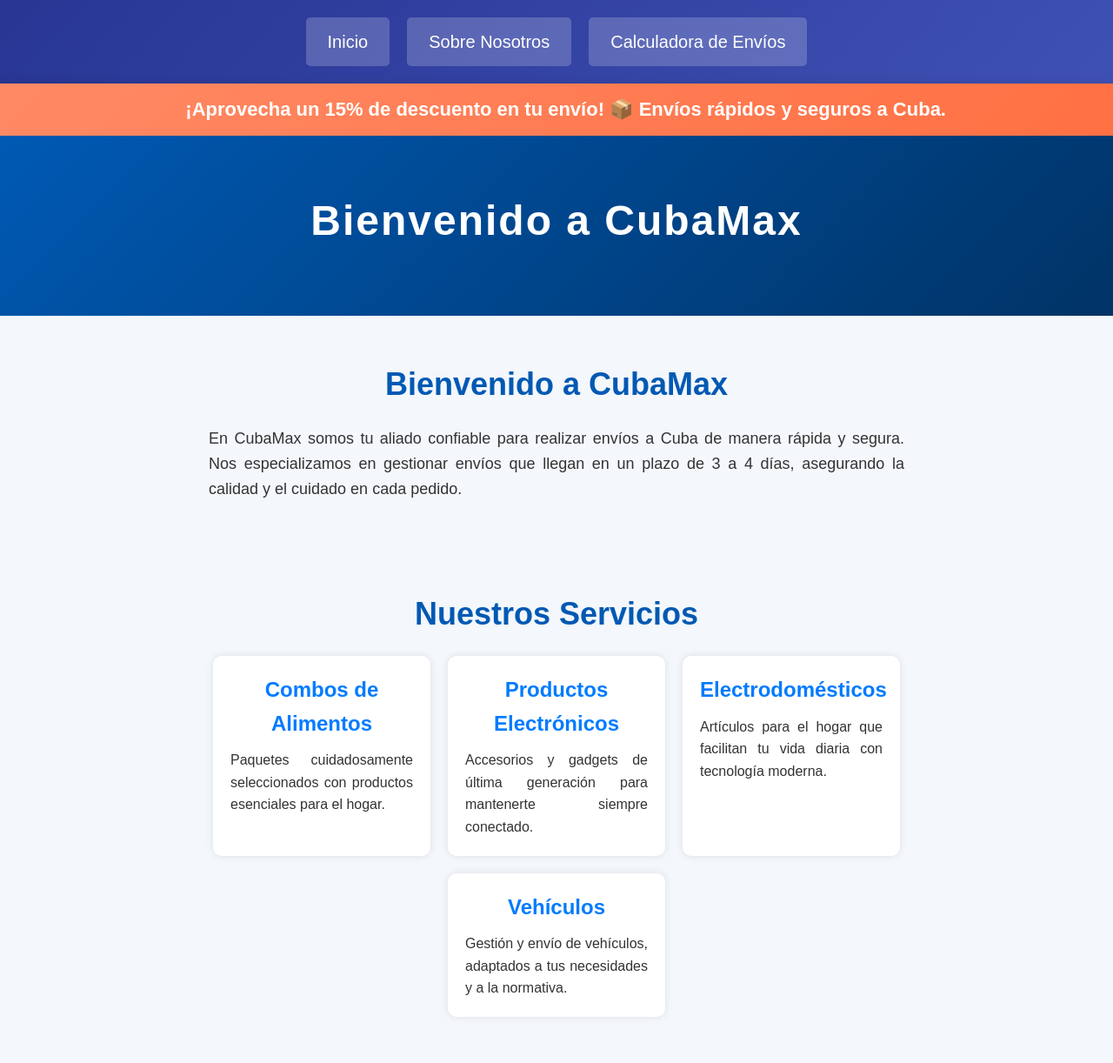
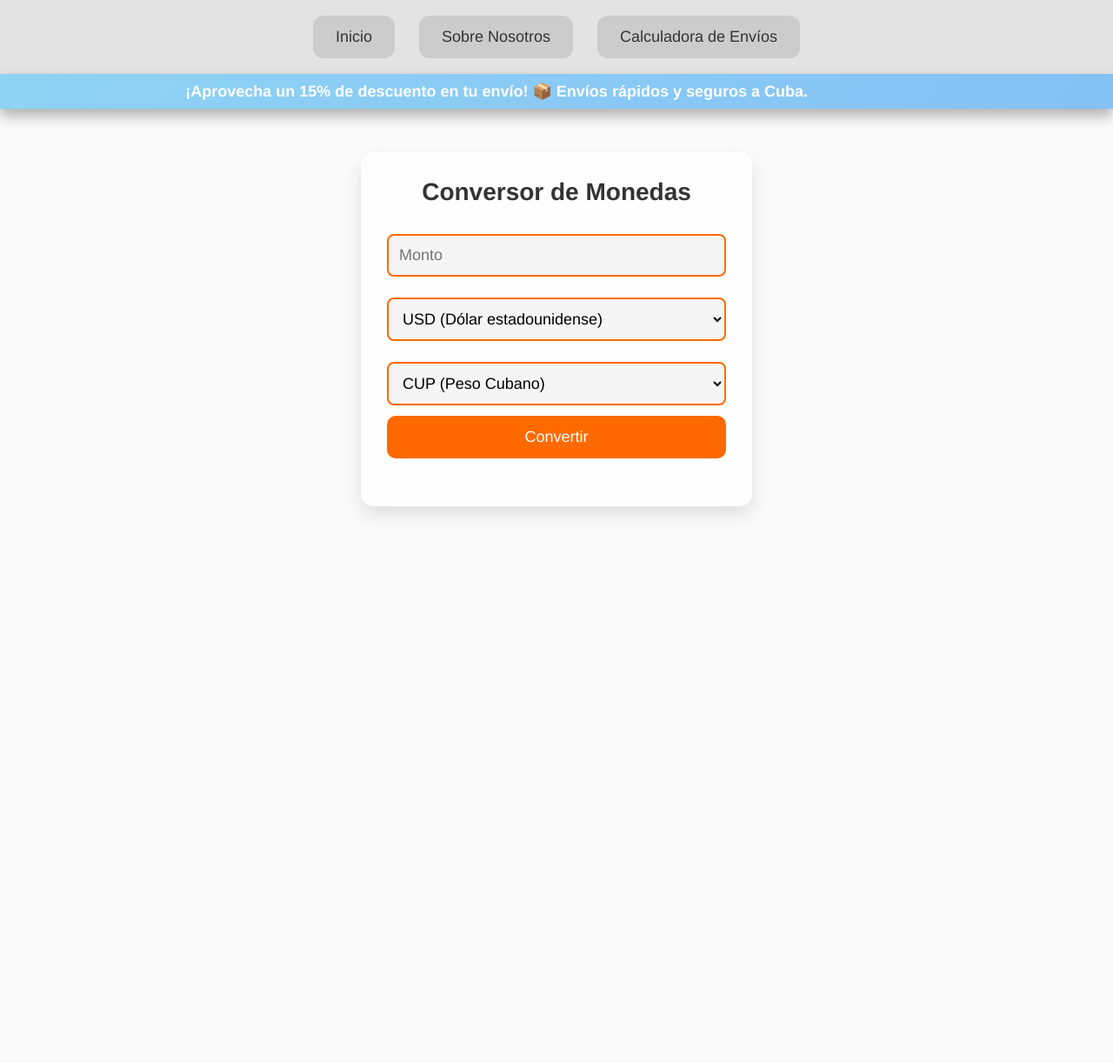
Before and after one commit to CubaExpress/cubamaxd, a plain HTML site: page sobre-nosotros.html in a window 1280 px wide. Shown: the top 1222 px of the page at 87% size. After the commit the page ends 800 px from the top, so only its background shows below. Drawn offline with Linux system fonts and the light colour scheme.

Commit message:
Update sobre-nosotros.html

```diff
--- a/sobre-nosotros.html
+++ b/sobre-nosotros.html
@@ -3,245 +3,266 @@
 <head>
     <meta charset="UTF-8">
     <meta name="viewport" content="width=device-width, initial-scale=1.0">
-  <title>CubaMax</title>
+    <title>CubaExpress - Envíos a Cuba</title>
+
     <style>
-    /* Reset y estilos globales */
         * {
             margin: 0;
             padding: 0;
             box-sizing: border-box;
-      font-family: Arial, sans-serif;
+            font-family: 'Helvetica Neue', Arial, sans-serif;
         }
+
         body {
-      background: #f4f7fc;
+            background-color: #fafafa;
             color: #333;
             font-size: 16px;
-      line-height: 1.6;
         }
-    /* Menú de navegación */
+
+        header {
+            background: #4e4e9f;
+            color: white;
+            padding: 30px;
+            text-align: center;
+            font-size: 32px;
+            font-weight: bold;
+            border-bottom: 4px solid #3b3b8f;
+        }
+
         nav {
             display: flex;
             justify-content: center;
-      flex-wrap: wrap;
-      background: linear-gradient(135deg, #283593, #3f51b5);
-      padding: 15px;
-      box-shadow: 0px 4px 8px rgba(0,0,0,0.2);
+            align-items: center;
+            background: #e3e3e3;
+            padding: 18px;
+            box-shadow: 0px 4px 8px rgba(0, 0, 0, 0.2);
+            flex-wrap: nowrap;
         }
+
         nav a {
-      color: #fff;
+            color: #333;
             text-decoration: none;
-      padding: 12px 25px;
-      font-size: 20px;
-      margin: 5px 10px;
-      border-radius: 5px;
-      transition: background 0.3s ease, transform 0.3s ease, box-shadow 0.3s ease;
-      background: rgba(255, 255, 255, 0.2);
+            padding: 14px 26px;
+            font-size: 18px; /* Menú más grande */
+            margin: 0 14px;
+            border-radius: 12px;
+            transition: all 0.3s ease;
+            background: rgba(0, 0, 0, 0.1);
+            white-space: nowrap;
         }
+
         nav a:hover {
-      background: rgba(255, 255, 255, 0.3);
-      transform: scale(1.1);
+            background: rgba(0, 0, 0, 0.2);
+            transform: scale(1.05);
             box-shadow: 0 4px 8px rgba(0, 0, 0, 0.3);
         }
-    /* Barra de mensaje */
+
+        @media screen and (max-width: 480px) {
+            nav {
+                flex-direction: row;
+                justify-content: center;
+            }
+
+            nav a {
+                font-size: 16px;
+                padding: 10px 20px;
+                margin: 5px;
+            }
+        }
+
         .barra-mensaje {
-      background: linear-gradient(135deg, #ff8a65, #ff7043);
+            background: linear-gradient(135deg, #8fd3f4, #84c1f5);
             color: white;
             text-align: center;
-      padding: 30px;
-      font-size: 22px;
+            padding: 20px; /* Fondo más fino */
+            font-size: 18px; /* Texto un poco más pequeño */
             font-weight: bold;
             overflow: hidden;
             white-space: nowrap;
             position: relative;
-      box-shadow: 0px 10px 20px rgba(0,0,0,0.4);
+            box-shadow: 0px 8px 16px rgba(0, 0, 0, 0.3);
             display: flex;
             align-items: center;
             justify-content: center;
         }
+
         .mensaje {
             display: inline-block;
             position: absolute;
             left: 100%;
             animation: moverMensaje 12s linear infinite;
         }
+
         @keyframes moverMensaje {
             0% { left: 100%; }
             100% { left: -100%; }
         }
-    /* Header */
-    header {
-      background: linear-gradient(135deg, #0059b3, #003366);
+
+        .converter-container {
+            background-color: rgba(255, 255, 255, 0.9);
+            padding: 30px;
+            border-radius: 15px;
+            box-shadow: 0 10px 20px rgba(0, 0, 0, 0.1);
+            text-align: center;
+            width: 90%;
+            max-width: 450px;
+            margin: 50px auto;
+        }
+
+        h1 {
+            color: #333;
+            font-size: 28px;
+            margin-bottom: 20px;
+            font-weight: bold;
+        }
+
+        input, select {
+            padding: 12px;
+            margin: 12px 0;
+            border-radius: 8px;
+            border: 2px solid #ff6a00;
+            font-size: 18px;
+            width: 100%;
+            background: #f5f5f5; /* Fondo más destacado */
+            transition: all 0.3s ease-in-out;
+        }
+
+        input:focus, select:focus {
+            border-color: #ee0979;
+            box-shadow: 0 0 10px rgba(238, 9, 121, 0.5);
+        }
+
+        button {
+            padding: 14px 20px;
+            background-color: #ff6a00;
             color: white;
-      padding: 60px 20px;
-      text-align: center;
-      position: relative;
-      overflow: hidden;
+            border: none;
+            border-radius: 10px;
+            font-size: 18px;
+            cursor: pointer;
+            width: 100%;
+            transition: all 0.3s ease;
         }
-    header h1 {
-      font-size: 48px;
-      margin-bottom: 10px;
-      letter-spacing: 2px;
-      animation: slideDown 1s ease-out forwards;
+
+        button:hover {
+            background-color: #ee0979;
+            transform: scale(1.05);
         }
-    @keyframes slideDown {
-      0% { transform: translateY(-100%); opacity: 0; }
-      100% { transform: translateY(0); opacity: 1; }
+
+        .result {
+            margin-top: 25px;
+            font-size: 20px;
+            font-weight: bold;
+            color: #333;
         }
-    /* Secciones */
-    section {
-      padding: 50px 20px;
-      max-width: 1000px;
-      margin: auto;
+
+        .error {
+            color: #ff3366;
+            font-size: 16px;
+            font-weight: bold;
+            margin-top: 10px;
         }
-    section h2 {
-      font-size: 36px;
-      margin-bottom: 20px;
-      text-align: center;
-      color: #0059b3;
-      opacity: 0;
-      animation: fadeInUp 1s ease-out forwards;
+
+        @media screen and (max-width: 768px) {
+            nav {
+                justify-content: space-around;
             }
-    section p {
-      font-size: 18px;
-      margin-bottom: 30px;
-      text-align: justify;
-      max-width: 800px;
-      margin: auto;
-      opacity: 0;
-      animation: fadeIn 1s ease-out forwards;
         }
-    .services-list {
-      display: flex;
-      flex-wrap: wrap;
+
+        @media screen and (max-width: 480px) {
+            nav {
+                flex-wrap: nowrap;
                 justify-content: center;
-      gap: 20px;
-      opacity: 0;
-      animation: fadeIn 1s ease-out forwards;
+                overflow-x: auto;
             }
-    .service {
-      background: white;
-      padding: 20px;
-      border-radius: 10px;
-      width: 250px;
-      box-shadow: 0 0 10px rgba(0,0,0,0.1);
-      text-align: center;
-      transition: transform 0.3s ease;
-    }
-    .service:hover {
-      transform: translateY(-5px);
-    }
-    .service h3 {
-      font-size: 24px;
-      margin-bottom: 10px;
-      color: #007bff;
-    }
-    .service p {
-      font-size: 16px;
-    }
-    @keyframes fadeInUp {
-      0% { opacity: 0; transform: translateY(30px); }
-      100% { opacity: 1; transform: translateY(0); }
-    }
-    @keyframes fadeIn {
-      0% { opacity: 0; }
-      100% { opacity: 1; }
-    }
-    .commitment {
-      background: #fff;
-      padding: 40px 20px;
-      border-radius: 10px;
-      box-shadow: 0 4px 8px rgba(0,0,0,0.1);
-      margin: 30px 20px;
-      text-align: center;
-    }
-    /* Media Queries para Responsividad */
-    @media (max-width: 768px) {
-      header h1 {
-        font-size: 36px;
-      }
-      section h2 {
-        font-size: 28px;
-      }
+
             nav a {
                 font-size: 18px;
-        padding: 10px 20px;
-        margin: 5px;
-      }
-      .services-list {
-        flex-direction: column;
-        align-items: center;
-      }
-      .service {
-        width: 90%;
-      }
-    }
-    @media (max-width: 480px) {
-      header h1 {
-        font-size: 28px;
-      }
-      section p {
-        font-size: 16px;
-      }
-      .barra-mensaje {
-        font-size: 18px;
-        padding: 20px;
+                padding: 14px 28px;
             }
         }
     </style>
 </head>
 <body>
-  <!-- Menú y barra de mensaje -->
+
     <nav>
         <a href="index.html">Inicio</a>
         <a href="sobre-nosotros.html">Sobre Nosotros</a>
         <a href="calculadora.html">Calculadora de Envíos</a>
     </nav>
+
     <div class="barra-mensaje">
         <span class="mensaje">¡Aprovecha un 15% de descuento en tu envío! 📦 Envíos rápidos y seguros a Cuba.</span>
     </div>
 
-  <!-- Header (opcional) -->
-  <header>
-    <h1>Bienvenido a CubaMax</h1>
-  </header>
+    <div class="converter-container">
+        <h1>Conversor de Monedas</h1>
+        <input type="number" id="amount" placeholder="Monto" step="any">
+        <select id="fromCurrency">
+            <option value="USD">USD (Dólar estadounidense)</option>
+            <option value="EUR">EUR (Euro)</option>
+            <option value="CUP">CUP (Peso Cubano)</option>
+            <option value="MXN">MXN (Peso Mexicano)</option>
+            <option value="GBP">GBP (Libra Esterlina)</option>
+            <option value="JPY">JPY (Yen Japonés)</option>
+            <option value="AUD">AUD (Dólar australiano)</option>
+            <option value="CAD">CAD (Dólar canadiense)</option>
+        </select>
+        <select id="toCurrency">
+            <option value="CUP">CUP (Peso Cubano)</option>
+            <option value="USD">USD (Dólar estadounidense)</option>
+            <option value="EUR">EUR (Euro)</option>
+            <option value="MXN">MXN (Peso Mexicano)</option>
+            <option value="GBP">GBP (Libra Esterlina)</option>
+            <option value="JPY">JPY (Yen Japonés)</option>
+            <option value="AUD">AUD (Dólar australiano)</option>
+            <option value="CAD">CAD (Dólar canadiense)</option>
+        </select>
+        <button onclick="convertCurrency()">Convertir</button>
+        <div class="result" id="result"></div>
+        <div class="error" id="error"></div>
+    </div>
 
-  <!-- Sección Intro -->
-  <section class="intro">
-    <h2>Bienvenido a CubaMax</h2>
-    <p>
-      En CubaMax somos tu aliado confiable para realizar envíos a Cuba de manera rápida y segura. Nos especializamos en gestionar envíos que llegan en un plazo de 3 a 4 días, asegurando la calidad y el cuidado en cada pedido.
-    </p>
-  </section>
+    <script>
+      function convertCurrency() {
+          const amount = parseFloat(document.getElementById("amount").value);
+          const fromCurrency = document.getElementById("fromCurrency").value;
+          const toCurrency = document.getElementById("toCurrency").value;
 
-  <!-- Sección de Servicios -->
-  <section class="services">
-    <h2>Nuestros Servicios</h2>
-    <div class="services-list">
-      <div class="service">
-        <h3>Combos de Alimentos</h3>
-        <p>Paquetes cuidadosamente seleccionados con productos esenciales para el hogar.</p>
-      </div>
-      <div class="service">
-        <h3>Productos Electrónicos</h3>
-        <p>Accesorios y gadgets de última generación para mantenerte siempre conectado.</p>
-      </div>
-      <div class="service">
-        <h3>Electrodomésticos</h3>
-        <p>Artículos para el hogar que facilitan tu vida diaria con tecnología moderna.</p>
-      </div>
-      <div class="service">
-        <h3>Vehículos</h3>
-        <p>Gestión y envío de vehículos, adaptados a tus necesidades y a la normativa.</p>
-      </div>
-    </div>
-  </section>
+          // Tasas de cambio basadas en CUP
+          const exchangeRates = {
+              "USD": 347,
+              "EUR": 350,
+              "CUP": 1,
+              "MXN": 16.8,
+              "GBP": 425,
+              "JPY": 4,
+              "AUD": 540,
+              "CAD": 475
+          };
 
-  <!-- Sección de Compromiso -->
-  <section class="commitment">
-    <h2>Nuestro Compromiso</h2>
-    <p>
-      Trabajamos con socios logísticos de primer nivel para garantizar que cada envío cumpla con los más altos estándares de seguridad y puntualidad. En CubaMax estamos comprometidos con la innovación y la excelencia, haciendo que cada pedido sea una experiencia sin complicaciones.
-    </p>
-  </section>
+          if (isNaN(amount) || amount <= 0) {
+              document.getElementById("error").textContent = "Por favor, ingresa un monto válido.";
+              document.getElementById("result").textContent = '';
+              return;
+          }
+
+          if (!exchangeRates[fromCurrency] || !exchangeRates[toCurrency]) {
+              document.getElementById("error").textContent = "Moneda no válida.";
+              document.getElementById("result").textContent = '';
+              return;
+          }
+
+          // Convertir la moneda de origen a CUP
+          const amountInCUP = amount * exchangeRates[fromCurrency];
+
+          // Convertir de CUP a la moneda de destino
+          const convertedAmount = amountInCUP / exchangeRates[toCurrency];
+
+          document.getElementById("result").textContent = `${amount} ${fromCurrency} = ${convertedAmount.toFixed(2)} ${toCurrency}`;
+          document.getElementById("error").textContent = '';
+      }
+  </script>
+
 </body>
 </html>
```
Lines whose indentation alone changed are shown as unchanged.
